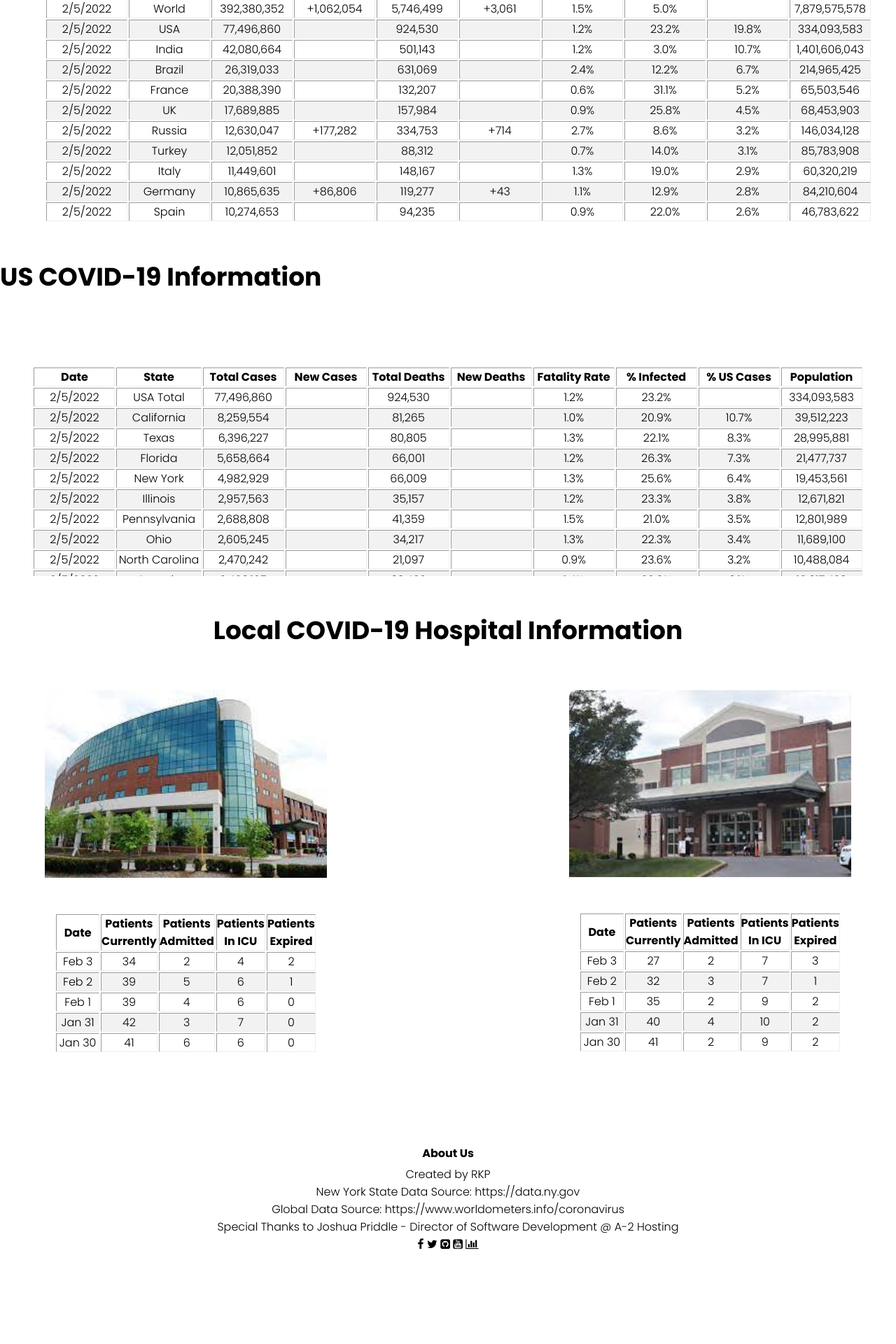
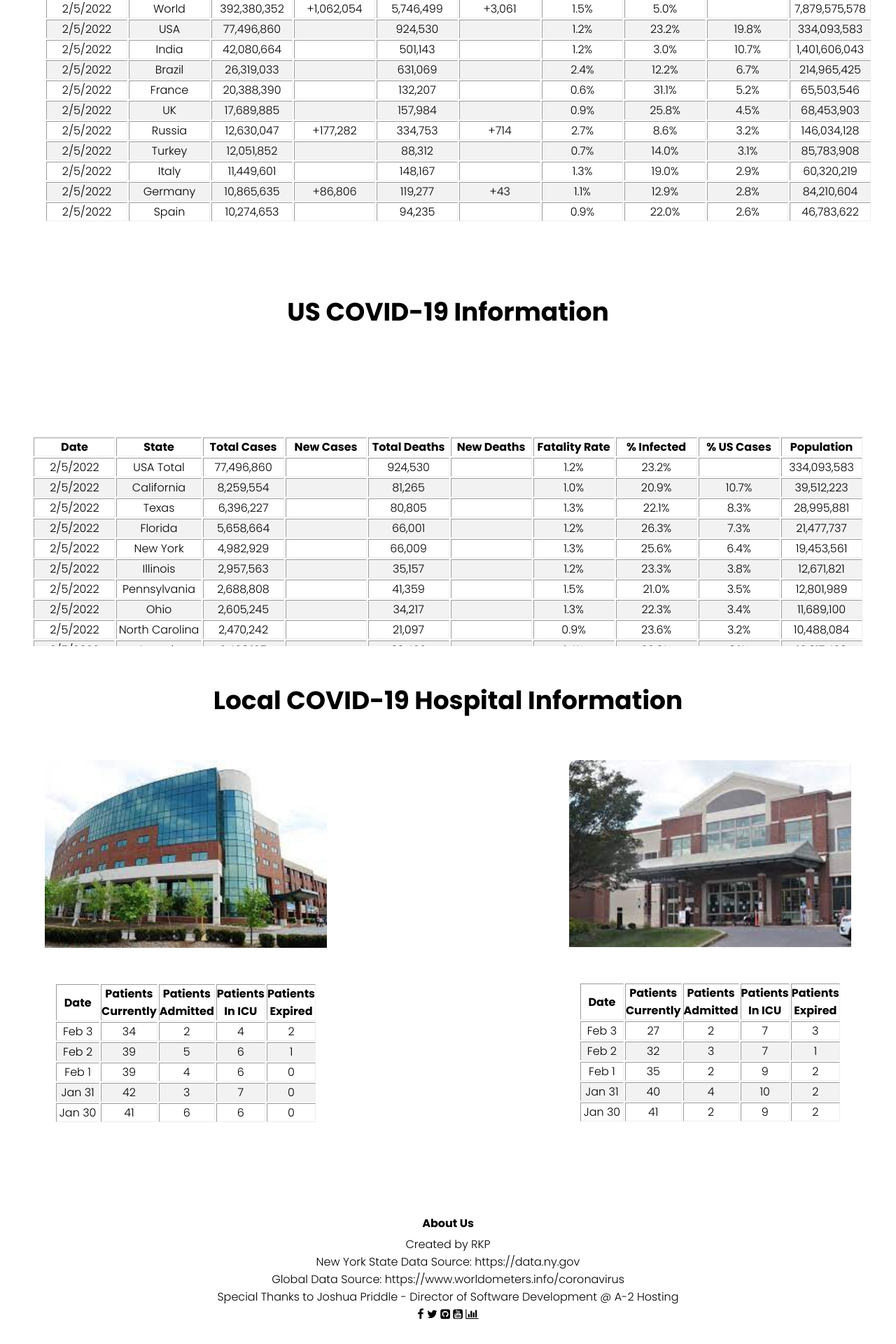
Before and after one commit to Pasin3ru/Tracking-COVID-19, a Jekyll site: the page built from index.html, in a window 1280 px wide. Shown: the part 1469-3389 px from the top of the page at 70% size. Built offline with Jekyll 4.4.1, drawn with Linux system fonts in a browser that asks for light colours; before the commit the page ends 3289 px from its top, so only the background shows below that.

```diff
--- a/index.html
+++ b/index.html
@@ -39,7 +39,9 @@
 </section>
 
 <!--- US Data -->
-<h1>US COVID-19 Information</h1>
+<section class="us_data_title">
+    <h1>US COVID-19 Information</h1>
+</section>
 <section class="us_data">
     <!-- This Adds The DataFrame -->
     {% include hospital-tables/us_data.html %}
--- a/style.css
+++ b/style.css
@@ -220,6 +220,14 @@
 
 /*----- US Table Data ------*/
 
+.us_data_title {
+    width: 90%;
+    margin: auto;
+    text-align: center;
+    padding-top: 50px;
+    padding-bottom: 50px;
+}
+
 .us_data {
     width: 90%;
     margin: auto;
```
